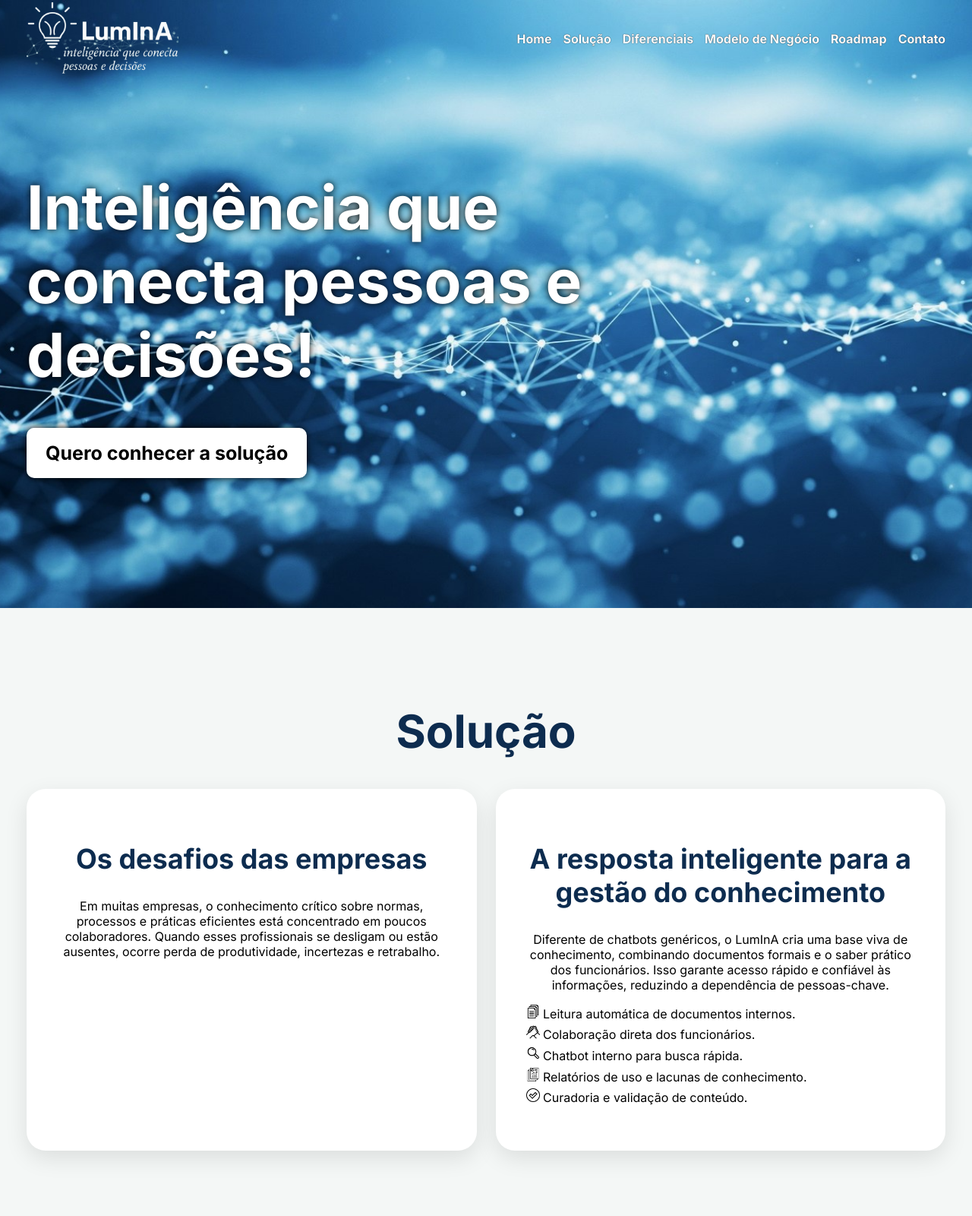
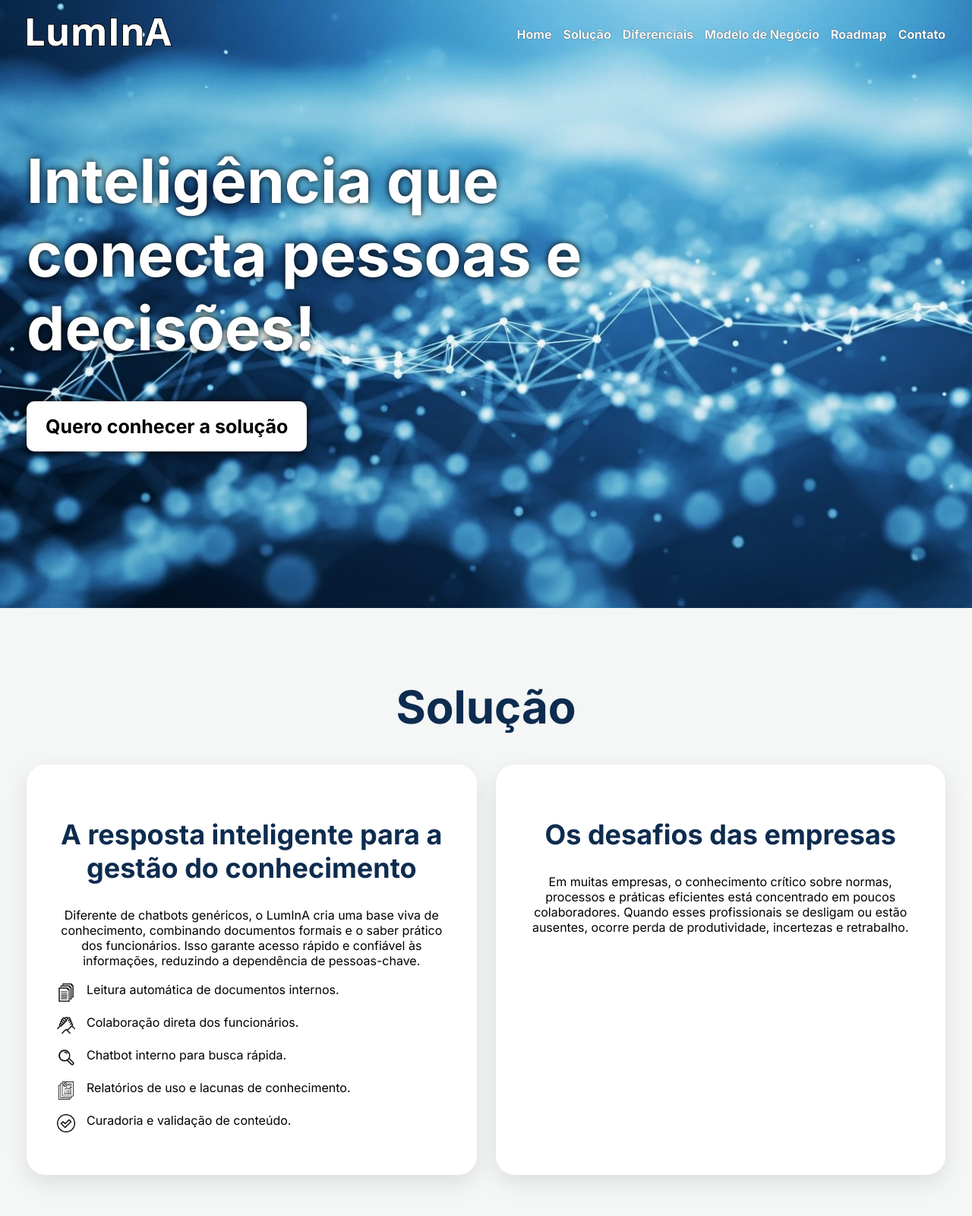
Before and after one commit to cadu1010/lumina, a plain HTML site: page index.html in a window 1280 px wide. Shown: the top 1600 px of the page at 76% size. Drawn offline with Linux system fonts and the light colour scheme.

Commit message:
Header funcionando

```diff
--- a/assets/script.js
+++ b/assets/script.js
@@ -3,14 +3,14 @@ document.addEventListener('DOMContentLoaded', function() {
     const menuDesktopList = document.querySelector('.menu-desktop ul');
 
     if (menuIcon && menuDesktopList) {
-        // Cria a estrutura do menu mobile
+
         const mobileNavContainer = document.createElement('nav');
         mobileNavContainer.classList.add('menu-mobile-nav');
 
-        // Cria o botão de fechar
+
         const closeBtn = document.createElement('div');
         closeBtn.classList.add('menu-close-btn');
-        closeBtn.innerHTML = '&times;'; // Adiciona um 'X'
+        closeBtn.innerHTML = '&times;';
         mobileNavContainer.appendChild(closeBtn);
 
         const mobileList = menuDesktopList.cloneNode(true);
@@ -21,17 +21,30 @@ document.addEventListener('DOMContentLoaded', function() {
             mobileNavContainer.classList.remove('open');
         }
 
-        // Adiciona evento para abrir/fechar o menu
+
         menuIcon.addEventListener('click', () => {
             mobileNavContainer.classList.toggle('open');
         });
 
-        // Adiciona evento para fechar no botão 'X'
+
         closeBtn.addEventListener('click', closeMenu);
 
-        // Adiciona evento para fechar o menu ao clicar em um link
+
         mobileNavContainer.querySelectorAll('a').forEach(link => {
             link.addEventListener('click', closeMenu);
         });
     }
 });
+
+
+window.addEventListener('scroll', function() {
+    const header = document.querySelector('header');
+    const logoImg = document.getElementById('logo-img');
+    if (window.scrollY > 50) {
+        header.classList.add('scrolled');
+        logoImg.src = 'assets/image/Logo-Escura.png';
+    } else {
+        header.classList.remove('scrolled');
+        logoImg.src = 'assets/image/Logo-Clara.png';
+    }
+});
--- a/assets/style.css
+++ b/assets/style.css
@@ -1,5 +1,9 @@
 html {
     scroll-behavior: smooth;
+    scroll-padding-top: 90px;
+}
+:root{
+    --altura-pagina: calc(100vh - 90px);
 }
 *{
     box-sizing: border-box;
@@ -16,10 +20,11 @@ header{
     height: 90px;
     display: flex;
     justify-content: center;
-    position: absolute;
+    position: fixed;
     background: transparent;
     width: 100%;
-
+    z-index: 999;
+    transition: background-color 0.3s ease;
 }
 .container{
     max-width: 1250px;
@@ -38,8 +43,9 @@ header{
 
 
 }
-.header .logo img{
-    width: 200px;
+.logo img{
+
+    height: 50px;
 }
 nav .menu-mobile{
     display: none;
@@ -72,7 +78,7 @@ nav .menu-desktop ul li a{
 nav .menu-desktop  ul li:hover{
     opacity: 0.8;
 }
-/* Section inicial */
+
 #home{
     height: 100vh;
     display: flex;
@@ -80,7 +86,7 @@ nav .menu-desktop  ul li:hover{
     background-image: url('image/Background1.jpg');
     background-position:center;
     background-size: cover;
-    padding-top: 70px;
+
 }
 #home .homepage{
     width: 70%;
@@ -147,6 +153,12 @@ nav .menu-desktop  ul li:hover{
     padding: 40px;
     border-radius: 25px;
     box-shadow: 0px 10px 30px rgba(0, 0, 0, 0.1);
+    transition: transform 0.3s ease, box-shadow 0.3s ease;
+}
+
+.section-content:hover {
+    transform: translateY(-5px);
+    box-shadow: 0px 15px 35px rgba(0, 0, 0, 0.12);
 }
 
 .section-content h1 {
@@ -186,24 +198,22 @@ nav .menu-desktop  ul li:hover{
 
 .section-content .description .description-list ul{
     list-style: none;
-    list-style-type: none;
     padding-left: 0;
-    text-align: justify;
-    line-height: 1.6;
-
+    text-align: left;
 }
 .section-content .description .description-list ul li{
-    margin-top: 2px;
-
+    display: flex;
+    align-items: flex-start;
+    gap: 15px;
+    margin-bottom: 15px;
+    line-height: 1.6;
 }
 .section-content .description .description-list ul li img{
-    width: 18px;
-
-
-
+    width: 24px;
+    margin-top: 4px;
 }
 #differentials{
-    min-height: 100vh;
+    min-height: var(--altura-pagina);
     background-color: #333;
     display: flex;
     justify-content: center;
@@ -211,7 +221,7 @@ nav .menu-desktop  ul li:hover{
     padding:25px 0;
 }
 #bussness-model{
-    min-height: 100vh;
+    min-height:  var(--altura-pagina);
     background-color: #5d5f8a;
     display: flex;
     justify-content: center;
@@ -219,7 +229,7 @@ nav .menu-desktop  ul li:hover{
     padding:25px 0;
 }
 #roadmap{
-    min-height: 100vh;
+    min-height:  var(--altura-pagina);
     background-color: #f4f7f6;
     display: flex;
     justify-content: center;
@@ -228,7 +238,7 @@ nav .menu-desktop  ul li:hover{
 }
 #contact{
 
-    min-height: 100vh;
+    min-height:  var(--altura-pagina);
     background-color: #cce0da;
     display: flex;
     justify-content: center;
@@ -236,6 +246,21 @@ nav .menu-desktop  ul li:hover{
     padding:25px 0;
 
 }
+
+header.scrolled {
+    background-color: #ffffff;
+    box-shadow: 0 2px 10px rgba(0,0,0,0.1);
+}
+
+header.scrolled nav .menu-desktop ul li a,
+header.scrolled nav .menu-mobile .item-menu {
+    color: #0d2c4f;
+    text-shadow: none;
+}
+header.scrolled nav .menu-mobile .item-menu {
+    background-color: #0d2c4f;
+}
+
 
 
 
@@ -288,7 +313,11 @@ nav .menu-desktop  ul li:hover{
         cursor: pointer;
     }
 }
-
+@media (min-width: 801px) {
+    #solution .section {
+        flex-direction: row-reverse; /* Inverte a ordem dos cards */
+    }
+}
 
 /* --- Estilos do Menu Mobile --- */
 .menu-mobile-nav {
--- a/index.html
+++ b/index.html
@@ -16,7 +16,7 @@
         <div class="container">
             <div class="header">
                 <div class="logo">
-                    <img src="assets/image/LogoBG.png"/>
+                    <img src="assets/image/Logo-Clara.png" id="logo-img"/>
                 </div>
                 <nav>
                     <div class="menu-desktop">
```
Also changed, not shown: assets/image/Logo-Clara.png (added), assets/image/Logo-Escura.png (added), assets/image/Logo.jpg (deleted), assets/image/Logo.png (deleted), assets/image/LogoBG.png (deleted), assets/image/logoG.jpg (deleted).
